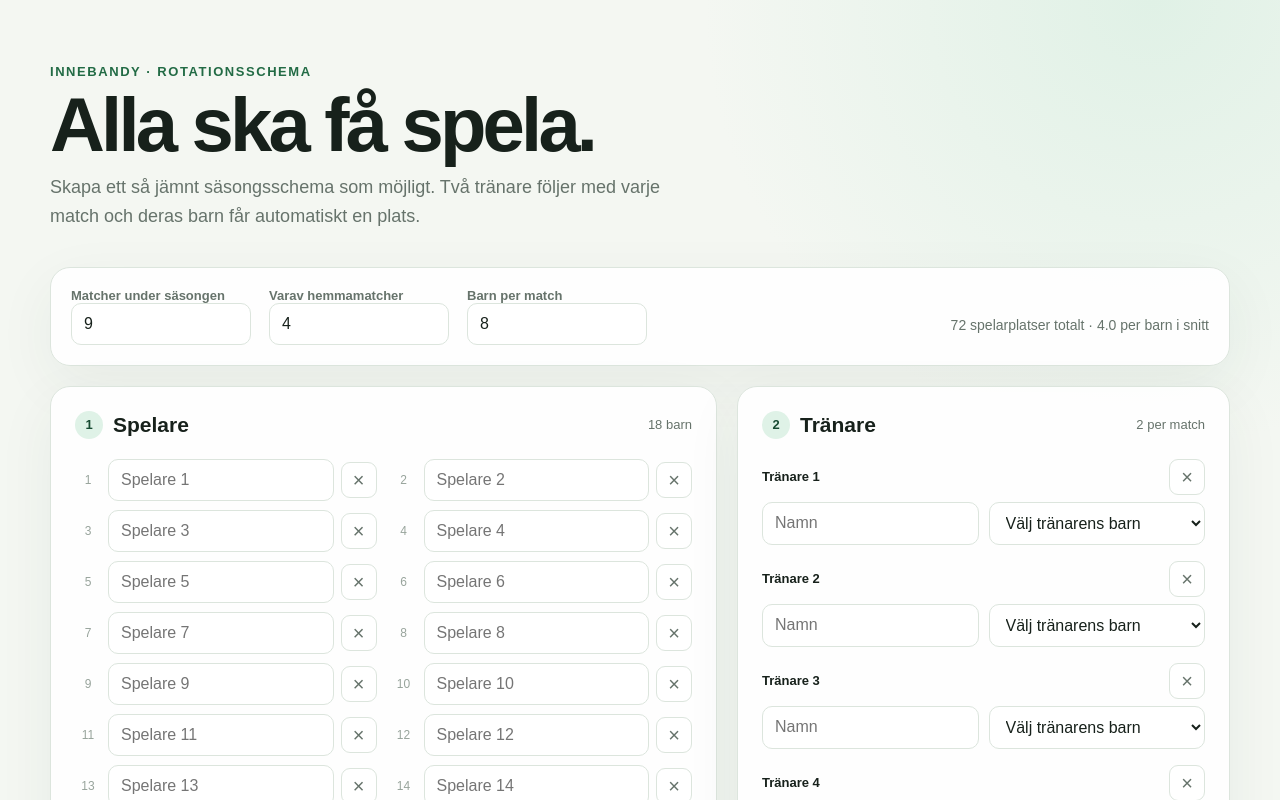
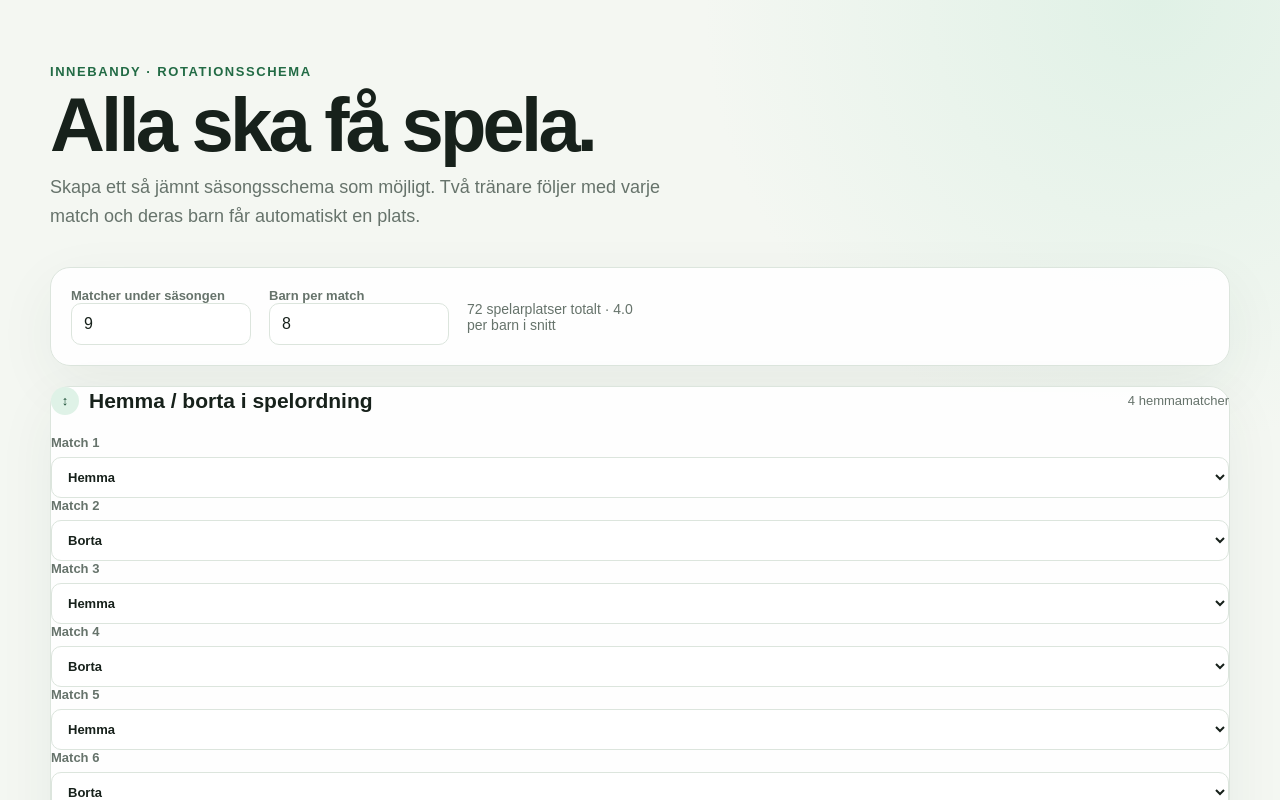
Before and after one commit to sebass80s/innebandy-schema, a Next.js app: page /innebandy-schema/ in a window 1280 px wide. Shown: the top 800 px of the page. Built offline with nearby package versions, Linux system fonts and the light colour scheme.

Commit message:
Add ordered home away match input

```diff
--- a/app/page.tsx
+++ b/app/page.tsx
@@ -16,7 +16,7 @@ type SavedState = {
   players: Player[];
   coaches: Coach[];
   matchCount: number;
-  homeMatchCount: number;
+  homePattern: boolean[];
   playersPerMatch: number;
   result: ScheduleResult | null;
 };
@@ -40,7 +40,9 @@ export default function Home() {
   const [players, setPlayers] = useState<Player[]>(makePlayers);
   const [coaches, setCoaches] = useState<Coach[]>(makeCoaches);
   const [matchCount, setMatchCount] = useState(9);
-  const [homeMatchCount, setHomeMatchCount] = useState(4);
+  const [homePattern, setHomePattern] = useState<boolean[]>([
+    true, false, true, false, true, false, true, false, false,
+  ]);
   const [playersPerMatch, setPlayersPerMatch] = useState(8);
   const [result, setResult] = useState<ScheduleResult | null>(null);
   const [error, setError] = useState("");
@@ -54,7 +56,14 @@ export default function Home() {
         setPlayers(saved.players);
         setCoaches(saved.coaches);
         setMatchCount(saved.matchCount);
-        setHomeMatchCount(saved.homeMatchCount ?? Math.floor(saved.matchCount / 2));
+        const legacyHomeCount = (saved as SavedState & { homeMatchCount?: number }).homeMatchCount;
+        setHomePattern(
+          saved.homePattern ??
+            Array.from(
+              { length: saved.matchCount },
+              (_, index) => index < (legacyHomeCount ?? Math.floor(saved.matchCount / 2)),
+            ),
+        );
         setPlayersPerMatch(saved.playersPerMatch);
         setResult(saved.result);
       } catch {
@@ -70,12 +79,12 @@ export default function Home() {
       players,
       coaches,
       matchCount,
-      homeMatchCount,
+      homePattern,
       playersPerMatch,
       result,
     };
     localStorage.setItem(STORAGE_KEY, JSON.stringify(state));
-  }, [players, coaches, matchCount, homeMatchCount, playersPerMatch, result, loaded]);
+  }, [players, coaches, matchCount, homePattern, playersPerMatch, result, loaded]);
 
   const playerName = useMemo(
     () => new Map(players.map((player) => [player.id, player.name || "Namnlös"])),
@@ -163,7 +172,7 @@ export default function Home() {
           players,
           coaches,
           matchCount,
-          homeMatchCount,
+          homePattern,
           playersPerMatch,
         }),
       );
@@ -193,24 +202,10 @@ export default function Home() {
             max={50}
             value={matchCount}
             onChange={(event) => {
-              const value = Number(event.target.value);
+              const value = Math.max(1, Number(event.target.value));
               setMatchCount(value);
-              setHomeMatchCount((current) => Math.min(current, value));
-              setResult(null);
-            }}
-          />
-        </div>
-        <div>
-          <label htmlFor="home-matches">Varav hemmamatcher</label>
-          <input
-            id="home-matches"
-            type="number"
-            min={0}
-            max={matchCount}
-            value={homeMatchCount}
-            onChange={(event) => {
-              setHomeMatchCount(
-                Math.min(matchCount, Math.max(0, Number(event.target.value))),
+              setHomePattern((current) =>
+                Array.from({ length: value }, (_, index) => current[index] ?? false),
               );
               setResult(null);
             }}
@@ -234,6 +229,35 @@ export default function Home() {
           {matchCount * playersPerMatch} spelarplatser totalt ·{" "}
           {(matchCount * playersPerMatch / players.length).toFixed(1)} per barn i
           snitt
+        </div>
+      </section>
+
+      <section className="card venue-settings">
+        <div className="section-heading">
+          <div>
+            <span className="step">↕</span>
+            <h2>Hemma / borta i spelordning</h2>
+          </div>
+          <span>{homePattern.filter(Boolean).length} hemmamatcher</span>
+        </div>
+        <div className="venue-grid">
+          {homePattern.map((isHome, index) => (
+            <label className="venue-row" key={index}>
+              <span>Match {index + 1}</span>
+              <select
+                value={isHome ? "home" : "away"}
+                onChange={(event) => {
+                  const next = [...homePattern];
+                  next[index] = event.target.value === "home";
+                  setHomePattern(next);
+                  setResult(null);
+                }}
+              >
+                <option value="home">Hemma</option>
+                <option value="away">Borta</option>
+              </select>
+            </label>
+          ))}
         </div>
       </section>
 
```
